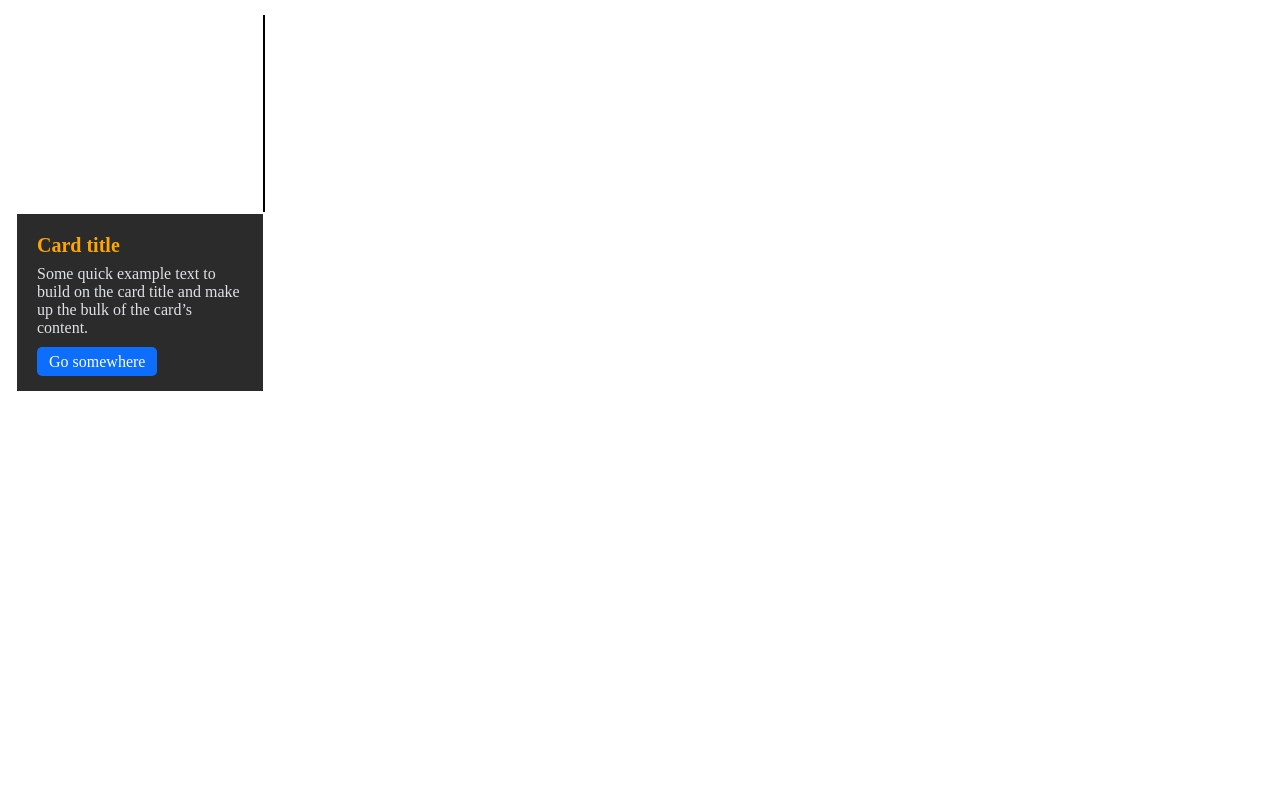
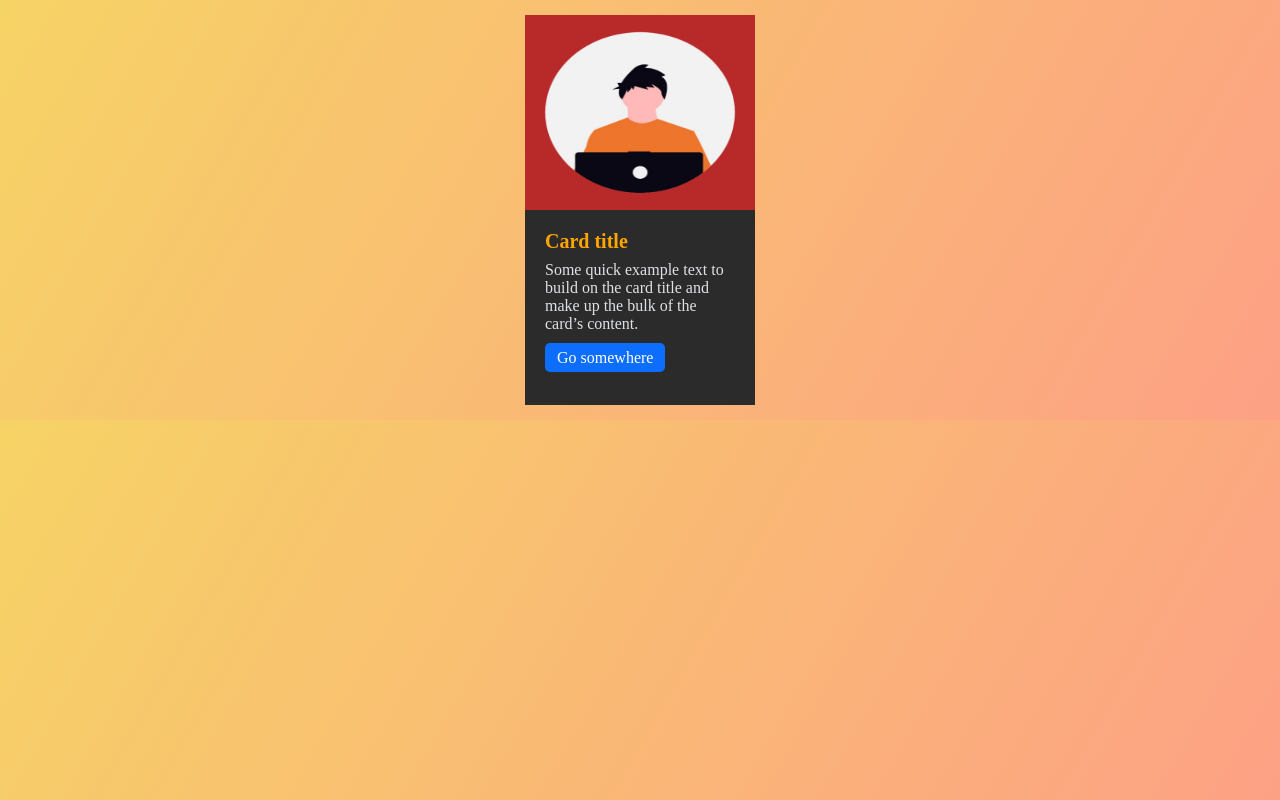
Before and after one commit to BAH1GIT/nouveau, a plain HTML site: page index.html in a window 1280 px wide. Drawn offline with Linux system fonts and the light colour scheme.

Commit message:
2 version

```diff
--- a/script.js
+++ b/script.js
@@ -22,7 +22,7 @@
 // console.log(ElementLi);
 let ElementGp=document.createElement("div")
 let main=document.getElementById("main")
-let  ElementImg=document.createElement("img")
+let ElementImg=document.createElement("img")
 let ElementDivP=document.createElement("div")
 let ElementH5=document.createElement("h5")
 let ElementP=document.createElement("p")
@@ -44,24 +44,25 @@ ElementDivP.appendChild(ElementA)
 console.log(main);
 console.log(ElementDivP);
 
-ElementGp.style.width="250px"
+ElementGp.style.width="230px"
 ElementGp.style.height="390px"
 ElementGp.style.display="flex"
 ElementGp.style.flexDirection="column"
 ElementGp.style.alignItems="end"
 ElementGp.style.fontSize="20px"
 ElementGp.style.fontSize="20px"
+ElementGp.style.backgroundColor="#2c2b2bff"
 
 ElementImg.style.height="50%"
-ElementImg.style.border="1px solid black"
-ElementImg.alt="Ceci est une description de l\'image pour les lecteurs d\'écran"
+ElementImg.style.width="100%"
+// ElementImg.style.border="1px solid black"
+ElementImg.src="image/undraw_developer-avatar.png"
+ElementImg.style.alt="image"
 ElementImg.style.backgroundColor="#b82a2aff"
 
 ElementDivP.style.padding="20px"
-ElementDivP.style.border="2px solid white"
 ElementDivP.style.fontSize="16px"
 ElementDivP.style.color="#dee2e6"
-ElementDivP.style.backgroundColor="#2c2b2bff"
 
 ElementH5.style.color="orange"
 ElementH5.style.justifyContent="center"
--- a/styles.css
+++ b/styles.css
@@ -4,7 +4,10 @@
 }
 body{
     padding: 15px;
-    font-size: ;
+    justify-content: center;
+    display: flex;
+    align-items: center;
+    background-image: linear-gradient(120deg, #f6d365 0%, #fda085 100%);
 }
 /* #menu{
     color:red
```
Also changed, not shown: image/undraw_developer-avatar.png (added), 1 other file.
